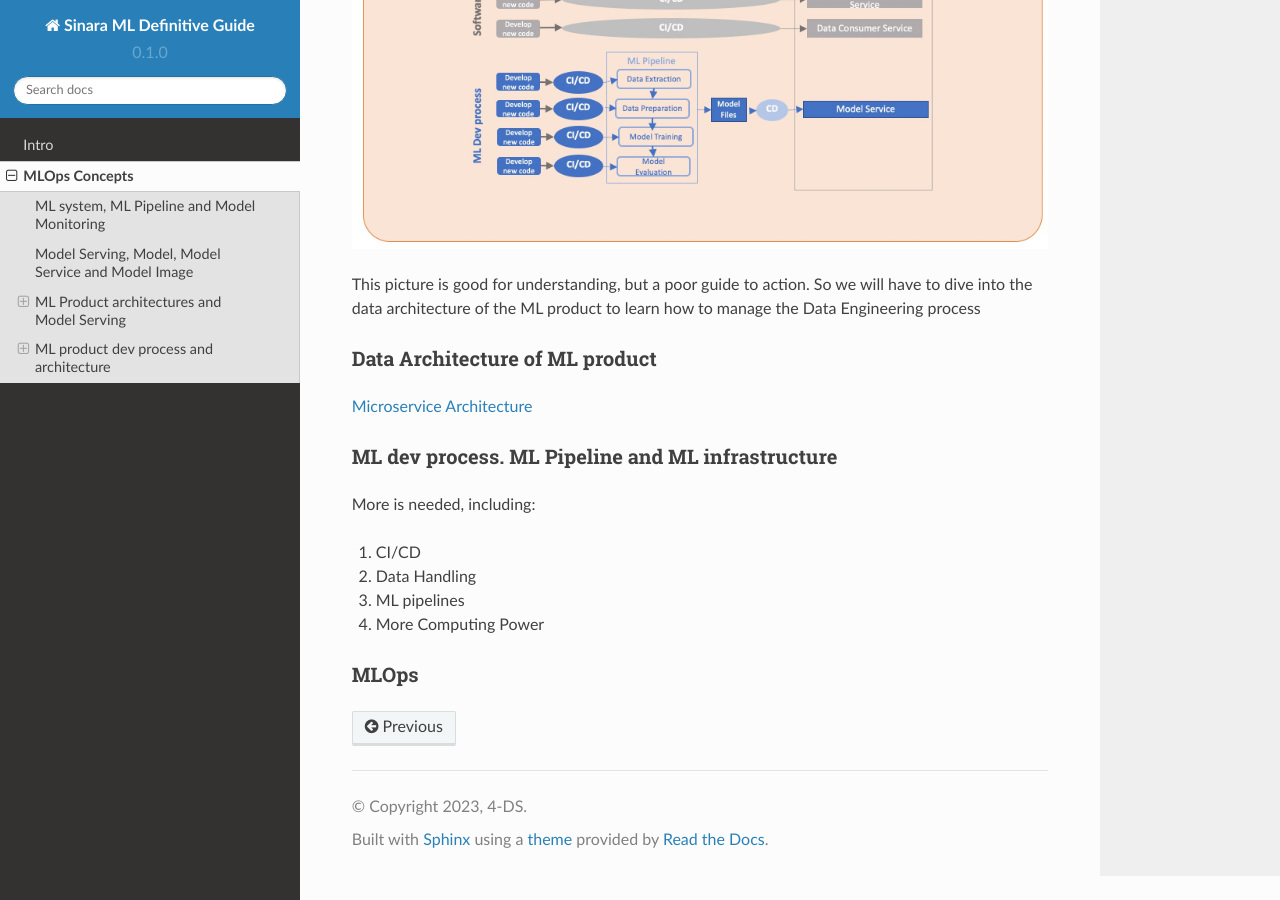
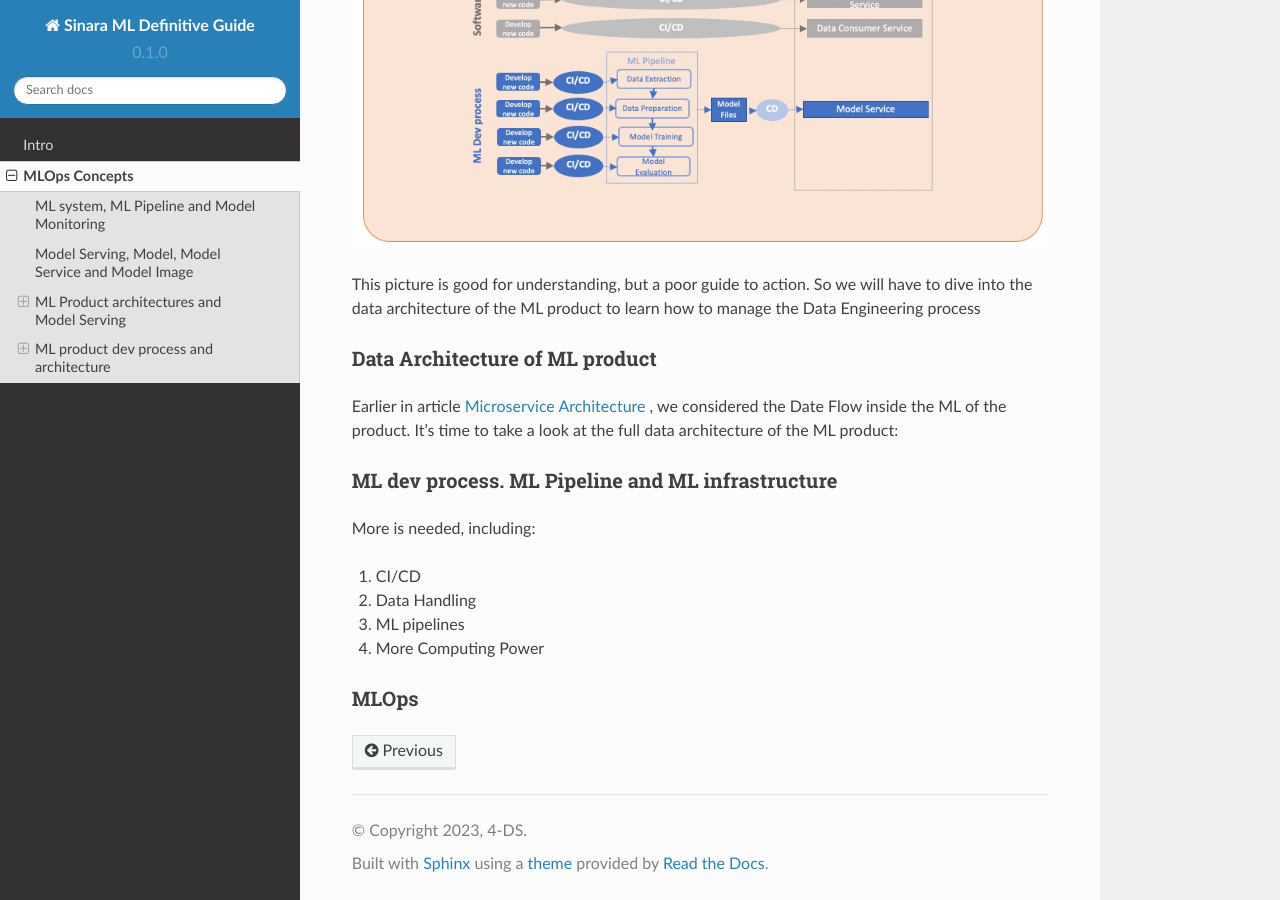
Before and after one commit to 4-DS/SinaraML-Def-Guide, a Sphinx documentation site: the page built from docs/source/concepts.rst, in a window 1280 px wide and 900 px high, scrolled down 8868 px. Built offline with Sphinx 7.4.7 and the Read the Docs theme 2.0.0, drawn with Linux system fonts in a browser that asks for light colours.

Commit message:
Update concepts.rst

```diff
--- a/docs/source/concepts.rst
+++ b/docs/source/concepts.rst
@@ -161,7 +161,9 @@ This picture is good for understanding, but a poor guide to action. So we will h
 Data Architecture of ML product
 ================================
 
-`Microservice Architecture`_
+Earlier in article `Microservice Architecture`_ , we considered the Date Flow inside the ML of the product. It's time to take a look at the full data architecture of the ML product:
+
+
 
 
 ML dev process. ML Pipeline and ML infrastructure
```
